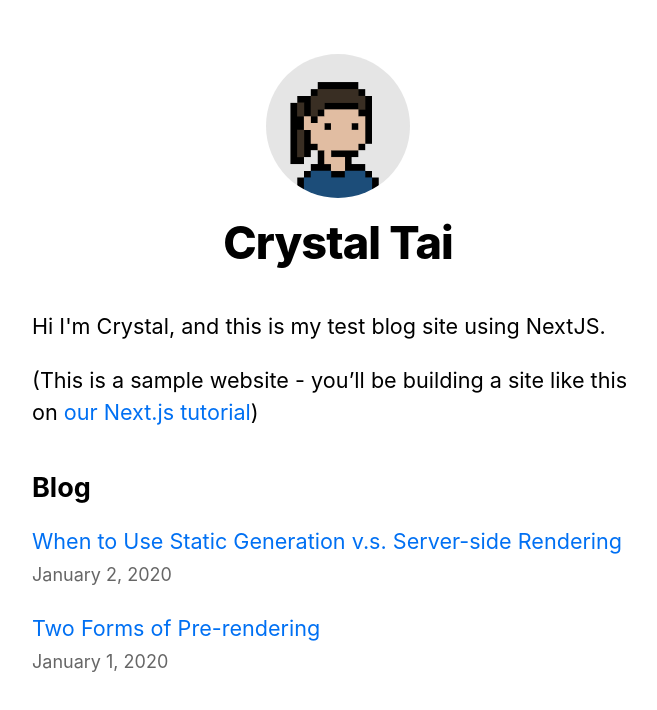
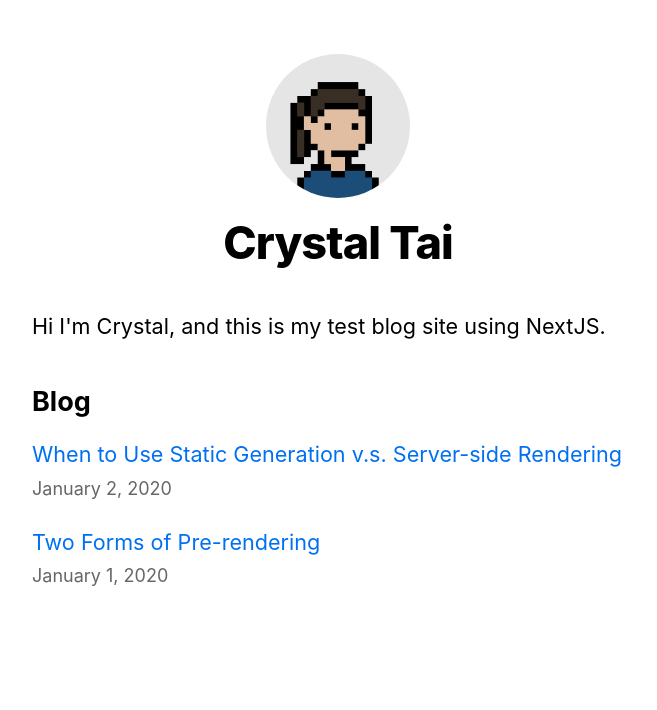
Before and after one commit to crystaltai/nextjs-blog, a Next.js app: page / in a window 1280 px wide. Shown: the top 710 px of the page, without its empty margins (302-959 px from the left). Built offline with nearby package versions, Linux system fonts and the light colour scheme.

Commit message:
content: removed some text content

```diff
--- a/pages/index.js
+++ b/pages/index.js
@@ -22,10 +22,6 @@
       </Head>
       <section className={utilStyles.headingMd}>
         <p>Hi I'm Crystal, and this is my test blog site using NextJS.</p>
-        <p>
-          (This is a sample website - you’ll be building a site like this on{' '}
-          <a href='https://nextjs.org/learn'>our Next.js tutorial</a>)
-        </p>
       </section>
       <section className={`${utilStyles.headingMd} ${utilStyles.padding1px}`}>
         <h2 className={utilStyles.headingLg}>Blog</h2>
```
